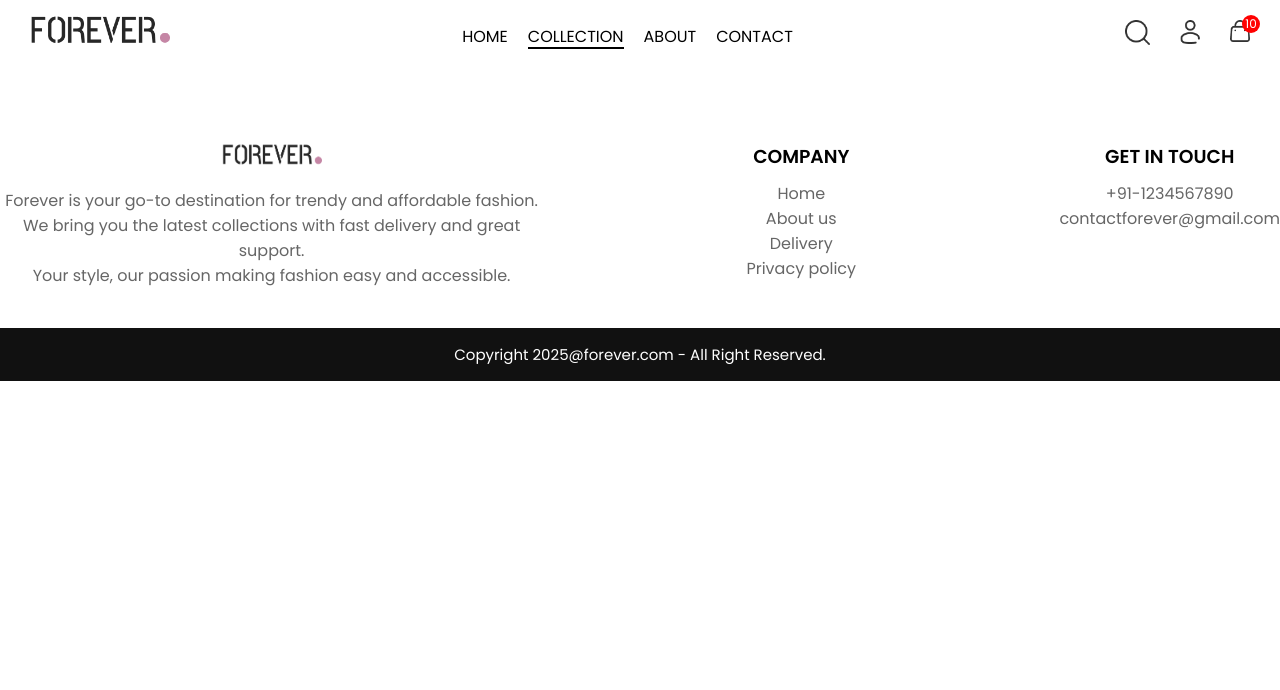
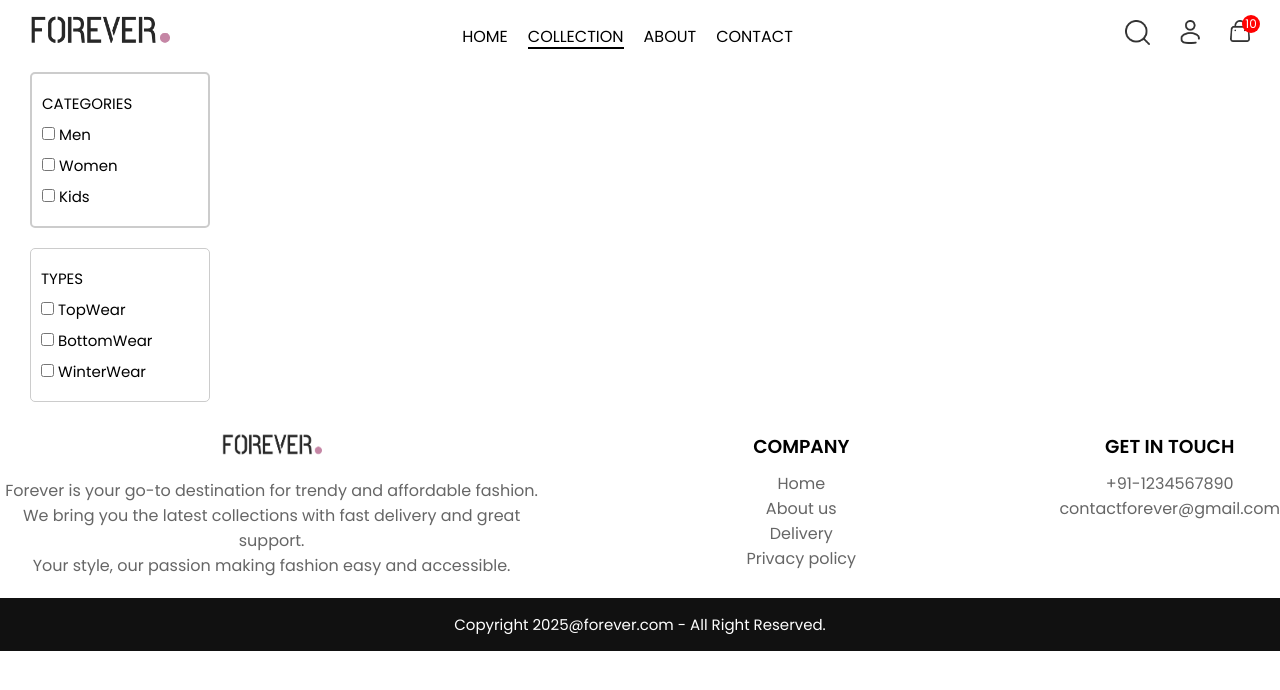
Before and after one commit to Prajwal-Shetty1/mern-ecommerce, a React (Vite) app: page /Collection in a window 1280 px wide. Shown: the top 690 px of the page. Built offline with nearby package versions, Linux system fonts and the light colour scheme.

Commit message:
Fourth commit

```diff
--- a/package.json
+++ b/package.json
@@ -12,7 +12,7 @@
   "dependencies": {
     "react": "^19.2.0",
     "react-dom": "^19.2.0",
-    "react-router-dom": "^7.9.4",
+    "react-router-dom": "^7.9.5",
     "react-toastify": "^11.0.5",
     "toastify": "^2.0.1"
   },
--- a/src/App.jsx
+++ b/src/App.jsx
@@ -10,6 +10,7 @@ import Login from './pages/Login';
 import PlaceOrdered from './pages/PlaceOrdered';
 import Orders from './pages/Orders';
 import './index.css';
+
 import NavBar from './components/NavBar';
 import Footer from './components/Footer';
 const App = () => {
--- a/src/index.css
+++ b/src/index.css
@@ -234,6 +234,27 @@ body{
   color: #666;
   padding-top: 5px;
 }
+/*Mobile view */
+@media (max-width: 767px) {
+  .our-policy {
+    flex-direction: column;
+    gap: 25px;
+    padding: 20px;
+  }
+
+  .our-policy img {
+    width: 50px;
+    height: 50px;
+  }
+
+  .our-policy h4 {
+    font-size: 16px;
+  }
+
+  .our-policy p {
+    font-size: 13px;
+  }
+}
 /*NewsletterBox.jsx*/
 .letter-box{
   text-align: center;
@@ -261,6 +282,22 @@ body{
   margin-top: 10px;
   margin-bottom: 50px ;
 }
+/* Mobile view */
+@media (max-width: 767px) {
+  .letter-box form {
+    flex-direction: column;
+    align-items: center;
+  }
+
+  .letter-box input {
+    width: 80%;
+  }
+
+  .letter-box button {
+    width: 85%;
+  }
+}
+  /*footer.jsx*/
 .footer{
   margin-top: 60px;
   display: flex;
@@ -293,3 +330,61 @@ body{
   color: #fff;
   font-size: 15px;
 }
+
+/*Mobile view */
+@media (max-width: 767px) {
+  .footer {
+    flex-direction: column;
+    text-align: center;
+    align-items: center;
+    padding: 20px 10px;
+    gap: 10px;
+  }
+
+  .footer div {
+    margin-bottom: 10px;
+  }
+
+  .footer img {
+    width: 90px;
+  }
+}
+section, .our-policy, .letter-box, .footer {
+  margin-top: 20px;
+  margin-bottom: 20px;
+}
+
+/*collection page*/
+.filter-heading{
+  margin-left: 30px;
+  font-size: 30px;
+  font-weight: 500;
+  margin-bottom: 10px;
+}
+.filter-heading img{
+  width: 10px;
+}
+.filter-categories {
+  padding: 10px;
+  border: 2px solid #ccc;
+  width: 180px;
+  border-radius: 5px;
+  margin-left: 30px;
+}
+
+.filter-categories p {
+  margin: 8px 0;
+  font-size: 15px;
+}
+.filter-subcategories{
+  margin-left: 30px;
+  border: 1px solid #ccc;
+  border-radius: 5px;
+  padding: 10px;
+  width: 180px;
+  margin-top: 20px;
+}
+.filter-subcategories p{
+  margin: 8px 0;
+  font-size: 15px;
+}
--- a/src/pages/Collection.jsx
+++ b/src/pages/Collection.jsx
@@ -1,11 +1,49 @@
-import React from 'react'
+import React, { useContext, useState, useEffect } from 'react';
+import { ShopContext } from '../context/ShopContext';
+import { assets } from '../assets/assets';
 
 const Collection = () => {
+  const [showFilter, setShowFilter] = useState(false);
+  const [isMobile, setIsMobile] = useState(window.innerWidth <= 767);
+  const { products } = useContext(ShopContext);
+
+  useEffect(() => {
+    const handleResize = () => setIsMobile(window.innerWidth <= 767);
+    window.addEventListener('resize', handleResize);
+    return () => window.removeEventListener('resize', handleResize);
+  }, []);
+
   return (
-    <div>
+    <>
+      {isMobile && (
+        <div
+          className='filter-heading'
+          onClick={() => setShowFilter(!showFilter)} >
+          <p>FILTERS <img src={assets.dropdown_icon} alt="icon" /></p>
+        </div>
+      )}
 
-    </div>
-  )
-}
+      {(showFilter || !isMobile) && (
+        <div className='filter-section'>
+          {/* Category filter */}
+          <div className='filter-categories'>
+            <p>CATEGORIES</p>
+            <p><input type="checkbox" value="Men" /> Men</p>
+            <p><input type="checkbox" value="Women" /> Women</p>
+            <p><input type="checkbox" value="Kids" /> Kids</p>
+          </div>
+
+          {/* SubCategory filter */}
+          <div className='filter-subcategories'>
+            <p>TYPES</p>
+            <p><input type="checkbox" value="TopWear" /> TopWear</p>
+            <p><input type="checkbox" value="BottomWear" /> BottomWear</p>
+            <p><input type="checkbox" value="WinterWear" /> WinterWear</p>
+          </div>
+        </div>
+      )}
+    </>
+  );
+};
 
 export default Collection;
```
Also changed, not shown: 2 other files (tests, documents, lock files or other folders).
